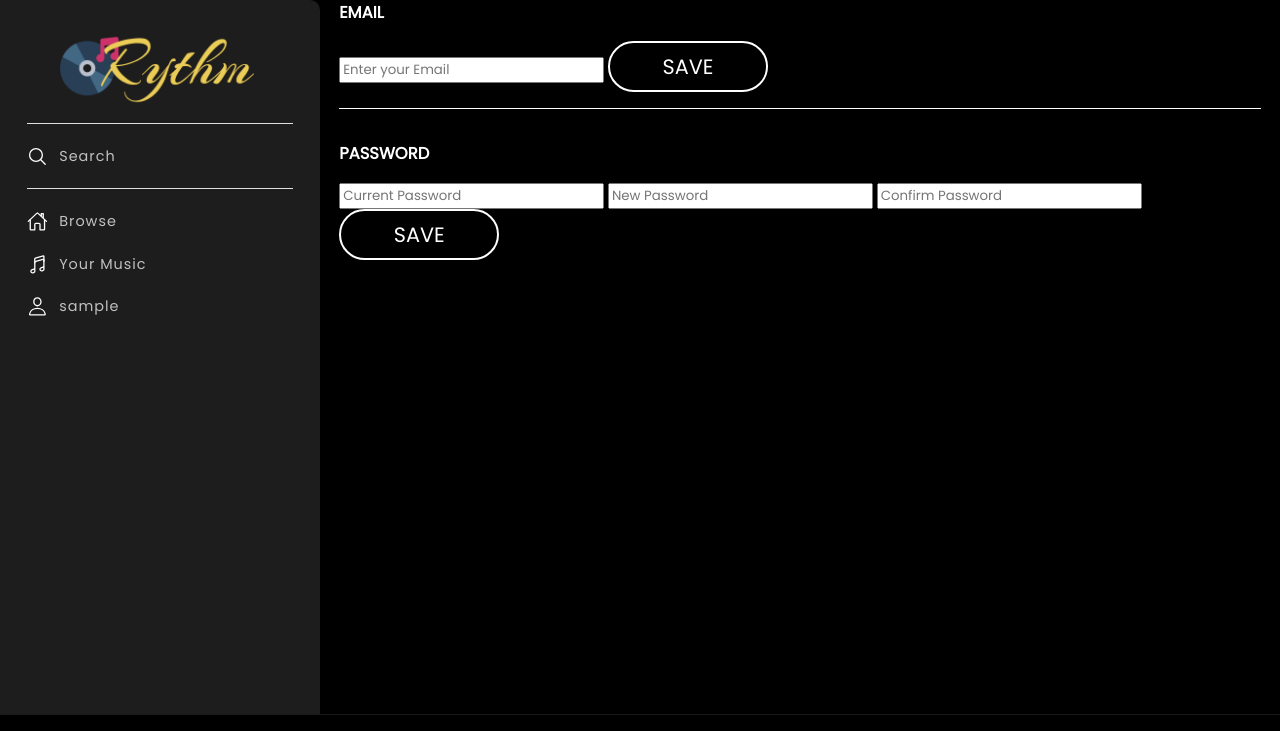
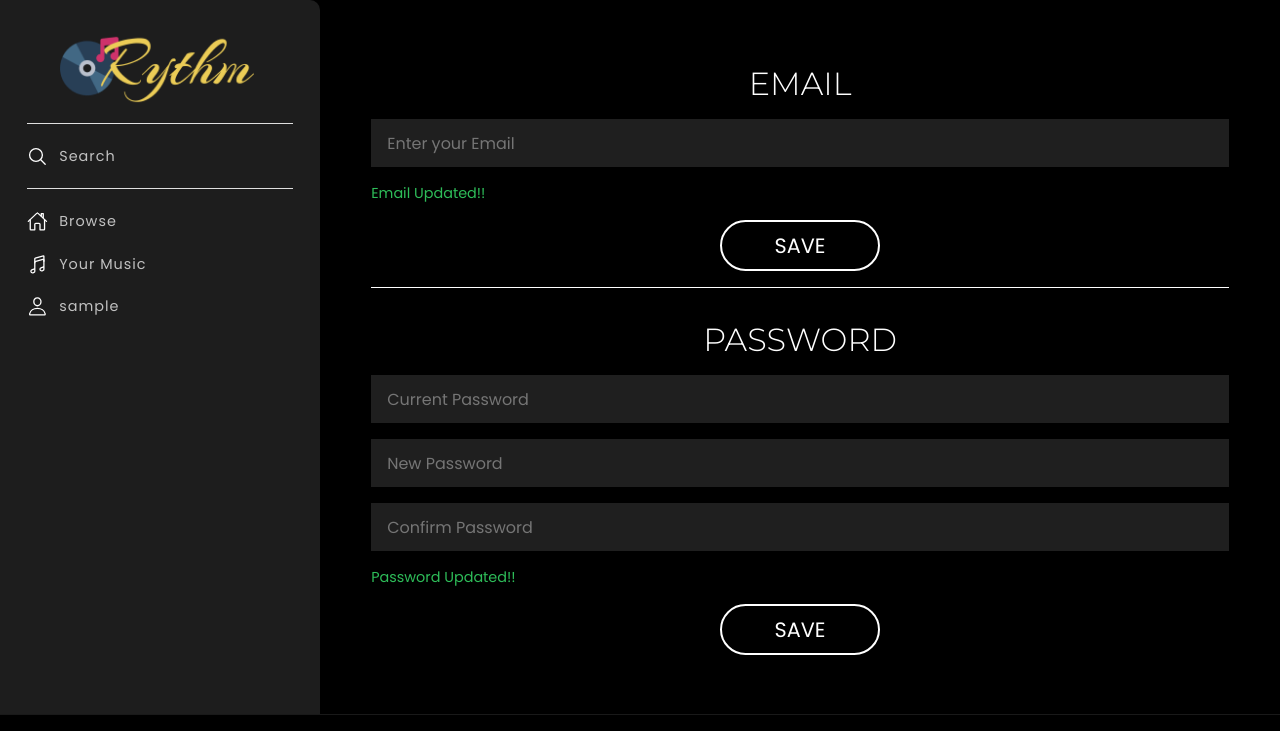
Before and after one commit to hasin023/Rythm, a PHP site: page /updateDetails.php in a window 1280 px wide. Shown: the top 731 px of the page. Run offline with PHP 8.4, Linux system fonts and the light colour scheme; the visitor is signed in with stand-in values (Sample User, id 1); data that the repository does not hold is empty.

Commit message:
Styled the user details update page

```diff
--- a/css/artist.css
+++ b/css/artist.css
@@ -240,3 +240,39 @@ font-family: 'Poppins', sans-serif; */
   padding-top: 4rem;
   text-align: center;
 }
+
+.userDetails {
+  padding: 2rem;
+}
+
+.userDetails .container h3 {
+  font-family: "Montserrat", sans-serif;
+  font-weight: 300;
+  font-size: 2rem;
+  margin-bottom: 1rem;
+  text-align: center;
+}
+
+.userDetails .container input[type="text"],
+.userDetails .container input[type="password"],
+.userDetails .container .buttonSave {
+  display: block;
+  margin: 1rem auto;
+}
+
+.userDetails .container input[type="text"],
+.userDetails .container input[type="password"] {
+  height: 3rem;
+  width: 100%;
+  background-color: #1f1f1f;
+  border: none;
+  outline: none;
+  font-size: 1rem;
+  font-weight: 400;
+  padding: 0 1rem;
+}
+
+.userDetails .container .message {
+  color: #2ebd59;
+  font-size: 0.9rem;
+}
--- a/updateDetails.php
+++ b/updateDetails.php
@@ -5,7 +5,7 @@
     <div class="container borderBottom">
         <h3>EMAIL</h3>
         <input type="text" class="email" name="email" placeholder="Enter your Email" value="<?php echo $userLoggedIn->getEmail(); ?>">
-        <span class="message"></span>
+        <span class="message">Email Updated!!</span>
         <button class="buttonSave" onclick="updateEmail('email')">SAVE</button>
     </div>
 
@@ -14,7 +14,7 @@
         <input type="password" class="oldPassword" name="oldPassword" placeholder="Current Password">
         <input type="password" class="newPassword1" name="newPassword1" placeholder="New Password">
         <input type="password" class="newPassword2" name="newPassword2" placeholder="Confirm Password">
-        <span class="message"></span>
+        <span class="message">Password Updated!!</span>
         <button class="buttonSave" onclick="">SAVE</button>
     </div>
 
```
